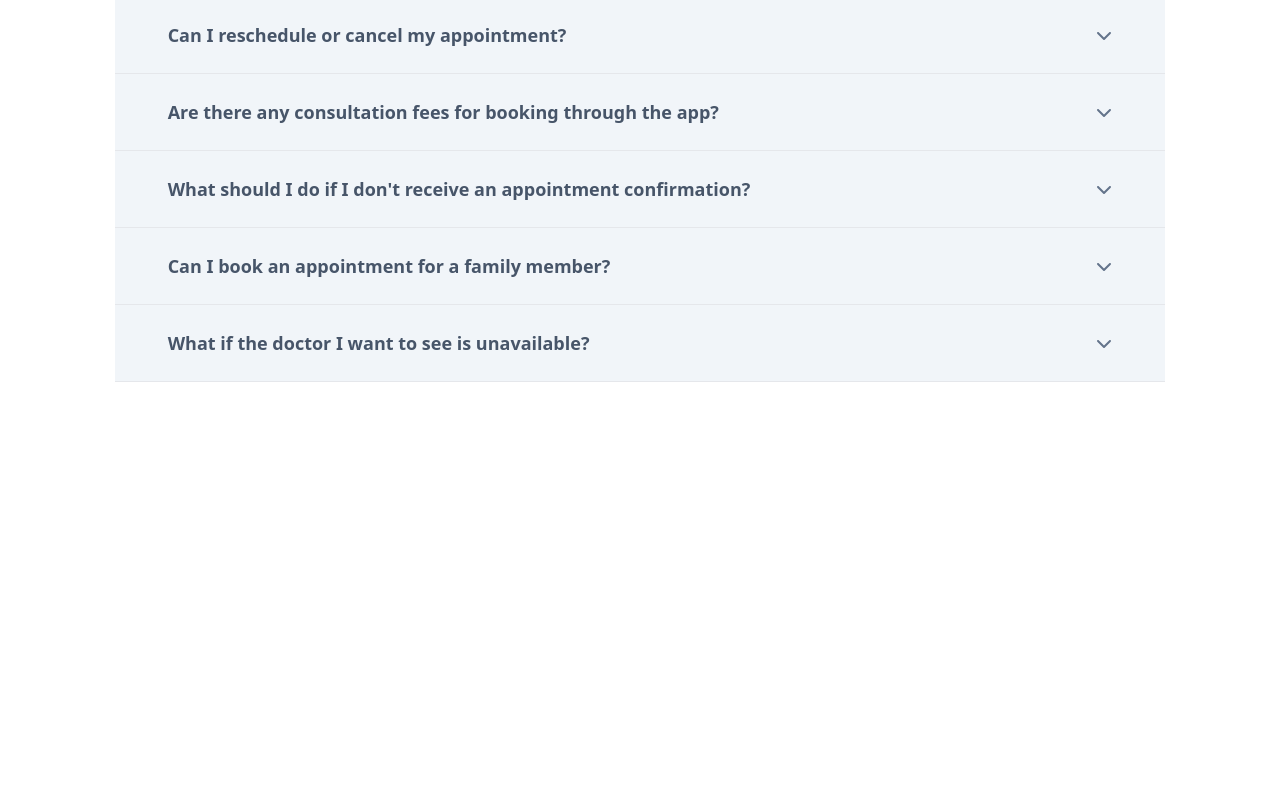
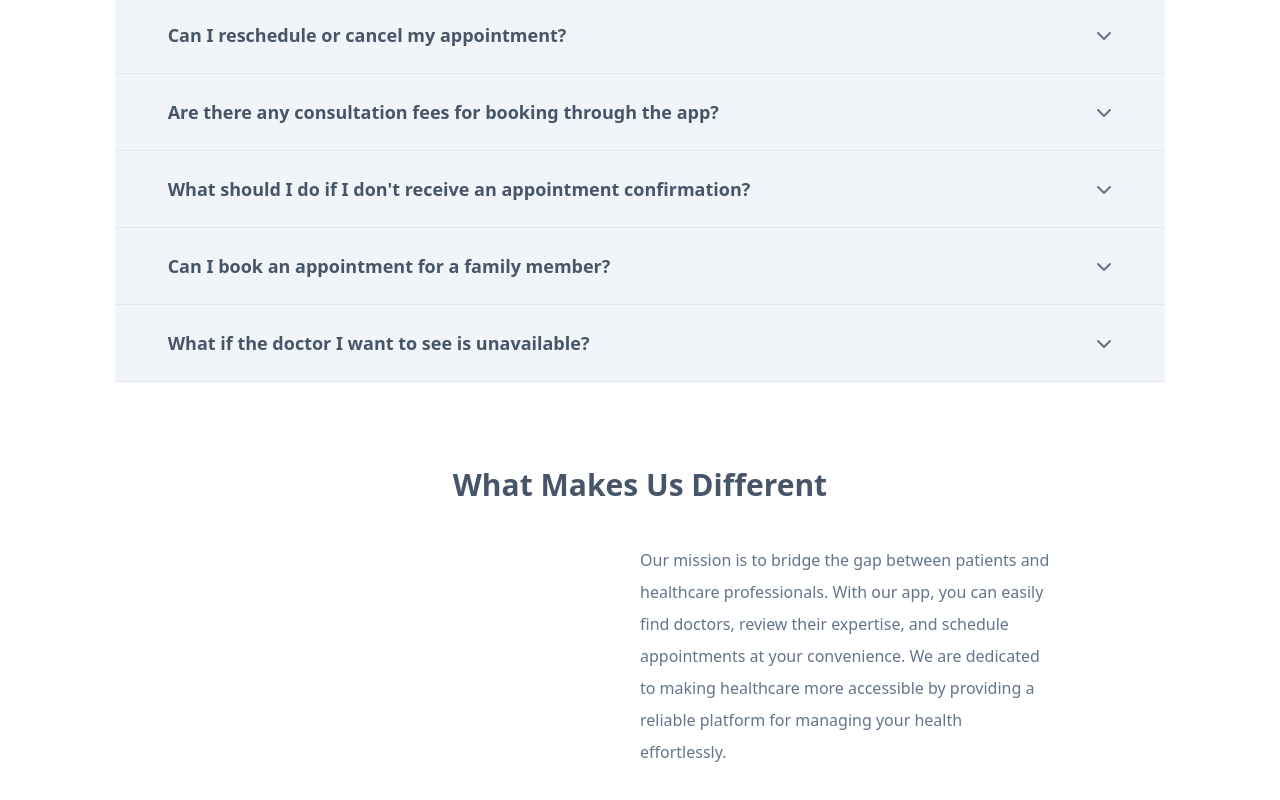
Before and after one commit to rabiulahsan/doctor-booking-client, a React (Vite) app: page / in a window 1280 px wide. Shown: the part 2689-3489 px from the top of the page. Before the commit the page ends 3135 px from the top, so only its background shows below. Built offline with nearby package versions, Linux system fonts and the light colour scheme.

Commit message:
created about section

```diff
--- /dev/null
+++ b/src/Pages/HomePage/About/About.jsx
@@ -0,0 +1,31 @@
+// import { Player } from "@lottiefiles/react-lottie-player";
+import SectionTitle from "../../../Components/SectionTitle/SectionTitle";
+
+const About = () => {
+  return (
+    <div className="px-[10%] mb-[5%]">
+      <SectionTitle heading="What Makes Us Different"></SectionTitle>
+      <div className="flex justify-between items-center">
+        <div className="w-1/2">
+          {/* <Player
+            className="h-[300px]"
+            autoplay
+            loop
+            src="/about.json" // Ensure the path is correct
+          ></Player> */}
+        </div>
+        <div className="w-1/2 text-slate-500 leading-8">
+          <p className="w-[80%]">
+            Our mission is to bridge the gap between patients and healthcare
+            professionals. With our app, you can easily find doctors, review
+            their expertise, and schedule appointments at your convenience. We
+            are dedicated to making healthcare more accessible by providing a
+            reliable platform for managing your health effortlessly.
+          </p>
+        </div>
+      </div>
+    </div>
+  );
+};
+
+export default About;
--- a/src/Pages/HomePage/Home/Home.jsx
+++ b/src/Pages/HomePage/Home/Home.jsx
@@ -3,6 +3,7 @@ import Steps from "../Steps/Steps";
 import Numbers from "../Numbers/Numbers";
 import Categories from "../Categories/Categories";
 import Faq from "../Faqs/Faqs";
+import About from "../About/About";
 
 const Home = () => {
   return (
@@ -12,6 +13,7 @@ const Home = () => {
       <Numbers></Numbers>
       <Categories></Categories>
       <Faq></Faq>
+      <About></About>
     </div>
   );
 };
```
